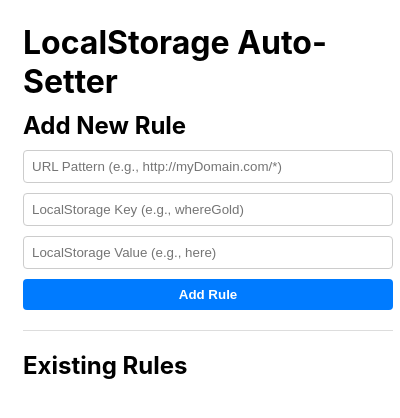
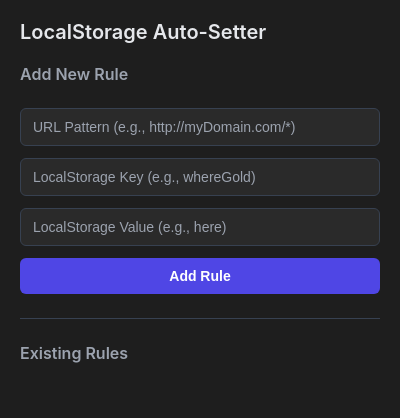
Before and after one commit to DarKnolo/LocalStorage-Auto-Setter, a browser extension: page localstorage-setter/popup.html in a window 400 px wide. Drawn offline with Linux system fonts and the light colour scheme.

Commit message:
Revamp popup styles and structure for a modern theme

```diff
--- a/localstorage-setter/popup.css
+++ b/localstorage-setter/popup.css
@@ -1,74 +1,184 @@
-body {
-    font-family: -apple-system, BlinkMacSystemFont, "Segoe UI", Roboto, sans-serif;
-    width: 400px;
-    padding: 15px;
-    box-sizing: border-box;
+/* --- Modern Theme Overhaul --- */
+
+/* 1. Color Palette and Global Styles */
+:root {
+    --bg-color: #1e1e1e;
+    --surface-color: #2a2a2a;
+    --primary-color: #4f46e5;
+    --primary-hover-color: #4338ca;
+    --danger-color: #ef4444;
+    --danger-hover-color: #dc2626;
+    --text-color: #e5e7eb;
+    --text-muted-color: #9ca3af;
+    --border-color: #374151;
 }
 
-h1, h2 {
-    margin-top: 0;
-    margin-bottom: 10px;
+body {
+    font-family: -apple-system, BlinkMacSystemFont, "Segoe UI", "Roboto", "Oxygen", "Ubuntu", "Cantarell", "Fira Sans", "Droid Sans", "Helvetica Neue", sans-serif;
+    background-color: var(--bg-color);
+    color: var(--text-color);
+    width: 400px;
+    margin: 0;
 }
 
+.container {
+    padding: 20px;
+}
+
+/* 2. Typography */
+h1, h2 {
+    margin: 0;
+    font-weight: 600;
+}
+
+h1 {
+    font-size: 20px;
+    margin-bottom: 20px;
+}
+
+h2 {
+    font-size: 16px;
+    color: var(--text-muted-color);
+    margin-bottom: 12px;
+}
+
+hr {
+    border: none;
+    height: 1px;
+    background-color: var(--border-color);
+    margin: 24px 0;
+}
+
+/* 3. Modern Form Elements */
 #rule-form {
     display: flex;
     flex-direction: column;
+    gap: 12px;
 }
 
-input {
-    margin-bottom: 10px;
-    padding: 8px;
-    border: 1px solid #ccc;
-    border-radius: 4px;
+input[type="text"] {
+    background-color: var(--surface-color);
+    color: var(--text-color);
+    border: 1px solid var(--border-color);
+    border-radius: 6px;
+    padding: 10px 12px;
+    font-size: 14px;
+    transition: border-color 0.2s, box-shadow 0.2s;
+}
+
+input[type="text"]::placeholder {
+    color: var(--text-muted-color);
+}
+
+input[type="text"]:focus-visible {
+    outline: none;
+    border-color: var(--primary-color);
+    box-shadow: 0 0 0 3px rgba(79, 70, 229, 0.3);
 }
 
 button {
     cursor: pointer;
-    padding: 8px 12px;
+    border-radius: 6px;
+    font-weight: 600;
+    font-size: 14px;
+    transition: background-color 0.2s;
     border: none;
-    border-radius: 4px;
-    background-color: #007bff;
-    color: white;
-    font-weight: bold;
 }
 
-button:hover {
-    background-color: #0056b3;
+#add-rule-btn {
+    background-color: var(--primary-color);
+    color: white;
+    padding: 10px 12px;
 }
 
-hr {
-    border: 0;
-    height: 1px;
-    background: #ddd;
-    margin: 20px 0;
+#add-rule-btn:hover {
+    background-color: var(--primary-hover-color);
 }
 
-ul {
+/* 4. Redesigned Rule List */
+.rules-container {
+    max-height: 250px;
+    overflow-y: auto;
+    padding-right: 10px; /* Space for scrollbar */
+}
+
+ul#rules-list {
     list-style: none;
     padding: 0;
-    max-height: 200px;
-    overflow-y: auto;
+    margin: 0;
+    display: flex;
+    flex-direction: column;
+    gap: 10px;
 }
 
 li {
-    padding: 10px;
-    border: 1px solid #eee;
-    border-radius: 4px;
-    margin-bottom: 8px;
+    background-color: var(--surface-color);
+    padding: 12px 15px;
+    border-radius: 8px;
     display: flex;
     justify-content: space-between;
     align-items: center;
+    gap: 15px;
+    border: 1px solid transparent;
+    transition: border-color 0.2s;
+}
+
+li:hover {
+    border-color: var(--border-color);
+}
+
+.rule-details {
+    display: flex;
+    flex-direction: column;
+    gap: 4px;
     word-break: break-all;
 }
 
+.rule-line {
+    font-size: 13px;
+}
+
+.rule-line strong {
+    color: var(--text-muted-color);
+    font-weight: 500;
+}
+
+.rule-line code {
+    font-family: "SFMono-Regular", Consolas, "Liberation Mono", Menlo, monospace;
+    color: var(--text-color);
+    background-color: var(--bg-color);
+    padding: 2px 5px;
+    border-radius: 4px;
+    font-size: 12px;
+}
+
+/* 5. Icon Button and Scrollbar Styling */
 .delete-btn {
-    background-color: #dc3545;
-    color: white;
-    padding: 5px 10px;
-    margin-left: 10px;
-    white-space: nowrap;
+    background-color: transparent;
+    color: var(--text-muted-color);
+    padding: 5px;
+    flex-shrink: 0;
 }
 
 .delete-btn:hover {
-    background-color: #c82333;
+    background-color: rgba(239, 68, 68, 0.1); /* Reddish hover */
+    color: var(--danger-color);
 }
+
+/* Custom scrollbar for a cleaner look */
+.rules-container::-webkit-scrollbar {
+    width: 6px;
+}
+
+.rules-container::-webkit-scrollbar-track {
+    background: transparent;
+}
+
+.rules-container::-webkit-scrollbar-thumb {
+    background-color: var(--border-color);
+    border-radius: 10px;
+}
+
+.rules-container::-webkit-scrollbar-thumb:hover {
+    background-color: var(--text-muted-color);
+}
--- a/localstorage-setter/popup.html
+++ b/localstorage-setter/popup.html
@@ -3,9 +3,14 @@
 <head>
     <title>LocalStorage Setter</title>
     <link rel="stylesheet" href="popup.css">
+    <meta charset="UTF-8">
 </head>
 <body>
+<div class="container">
+    <header>
         <h1>LocalStorage Auto-Setter</h1>
+    </header>
+
     <div id="rule-form">
         <h2>Add New Rule</h2>
         <input type="text" id="url-pattern" placeholder="URL Pattern (e.g., http://myDomain.com/*)">
@@ -13,10 +18,15 @@
         <input type="text" id="ls-value" placeholder="LocalStorage Value (e.g., here)">
         <button id="add-rule-btn">Add Rule</button>
     </div>
+
     <hr>
+
+    <div class="rules-container">
         <h2>Existing Rules</h2>
         <ul id="rules-list">
         </ul>
+    </div>
+</div>
 <script src="popup.js"></script>
 </body>
 </html>
```
Lines whose indentation alone changed are shown as unchanged.
